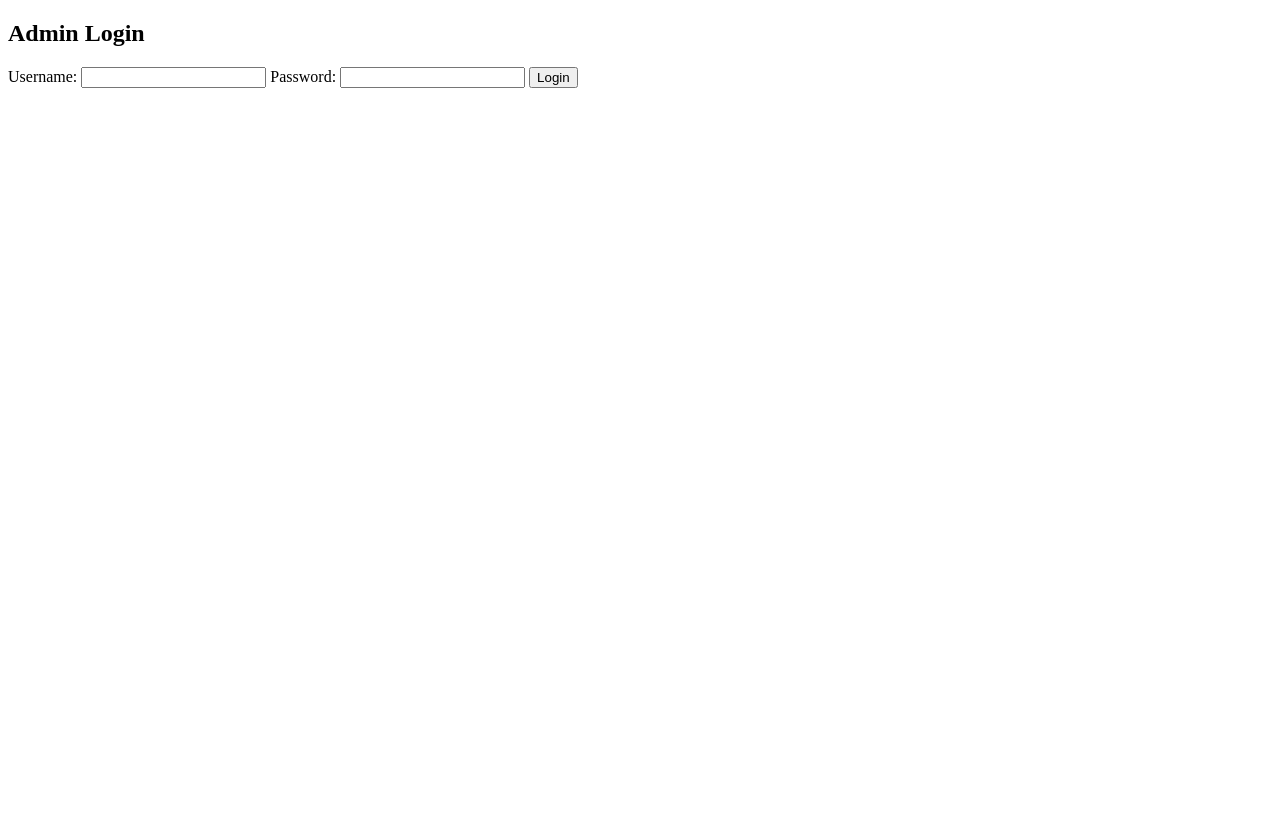
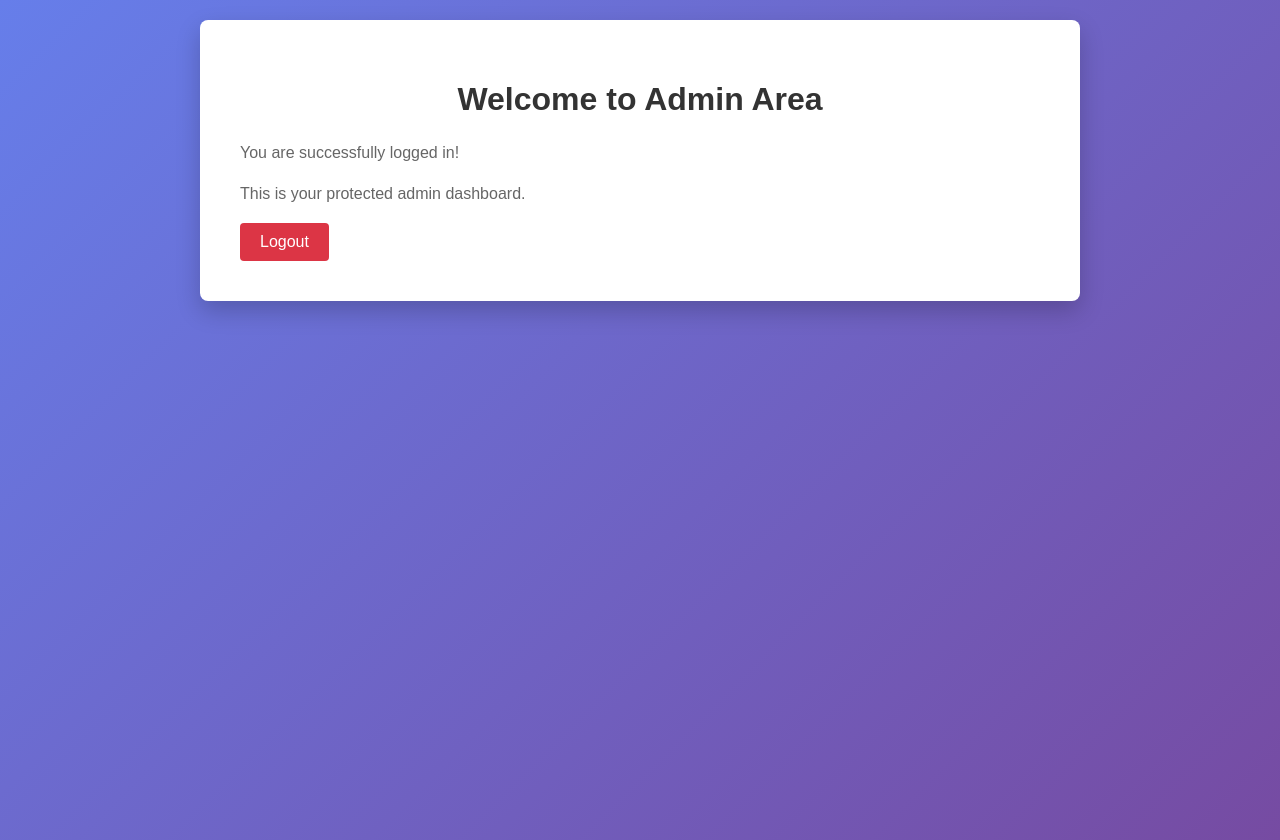
Before and after one commit to lqpcbaru/hatchery-calculator-, a website: page index.html in a window 1280 px wide. Before the commit the page ends 800 px from the top, so only its background shows below. Drawn offline with Linux system fonts and the light colour scheme; sample sign-in values are in the browser's storage.

Commit message:
Update index.html

```diff
--- a/index.html
+++ b/index.html
@@ -3,33 +3,66 @@
 <head>
     <meta charset="UTF-8">
     <meta name="viewport" content="width=device-width, initial-scale=1.0">
-    <title>Admin Gate</title>
+    <title>Admin Area</title>
+    <style>
+        body {
+            font-family: Arial, sans-serif;
+            margin: 0;
+            padding: 20px;
+            background: linear-gradient(135deg, #667eea 0%, #764ba2 100%);
+            min-height: 100vh;
+        }
+        .container {
+            max-width: 800px;
+            margin: 0 auto;
+            background: white;
+            padding: 40px;
+            border-radius: 8px;
+            box-shadow: 0 10px 25px rgba(0, 0, 0, 0.2);
+        }
+        h1 {
+            color: #333;
+            text-align: center;
+        }
+        p {
+            color: #666;
+            line-height: 1.6;
+        }
+        button {
+            padding: 10px 20px;
+            background-color: #dc3545;
+            color: white;
+            border: none;
+            border-radius: 4px;
+            cursor: pointer;
+            font-size: 16px;
+        }
+        button:hover {
+            background-color: #c82333;
+        }
+    </style>
+</head>
+<body>
+    <div class="container">
+        <h1>Welcome to Admin Area</h1>
+        <p>You are successfully logged in!</p>
+        <p>This is your protected admin dashboard.</p>
+        <button onclick="logout()">Logout</button>
+    </div>
+
     <script>
-        function checkCredentials() {
-            const username = document.getElementById("username").value;
-            const password = document.getElementById("password").value;
+        // Check if user is logged in
+        if (!localStorage.getItem('isLoggedIn')) {
+            // Redirect to login if not logged in
+            window.location.href = 'login.html';
+        }
 
-            if (username === "admin" && password === "password123") {
-                document.getElementById("admin-area").style.display = "block";
-                document.getElementById("login-area").style.display = "none";
-            } else {
-                alert("Invalid credentials, please try again.");
-            }
+        function logout() {
+            // Clear login
+            localStorage.removeItem('isLoggedIn');
+            // Redirect to login
+            window.location.href = 'login.html';
         }
     </script>
-</head>
-<body>
-    <div id="login-area">
-        <h2>Admin Login</h2>
-        <label for="username">Username:</label>
-        <input type="text" id="username" required>
-        <label for="password">Password:</label>
-        <input type="password" id="password" required>
-        <button onclick="checkCredentials()">Login</button>
-    </div>
-    <div id="admin-area" style="display: none;">
-        <h1>Welcome to the Admin Area</h1>
-        <p>This is the protected content that is only visible to logged-in users.</p>
-    </div>
 </body>
 </html>
```
